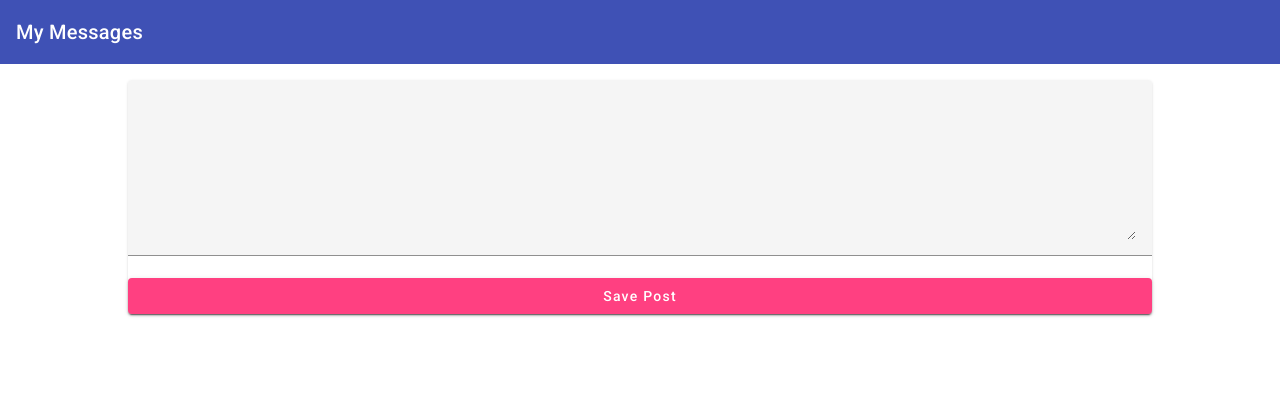
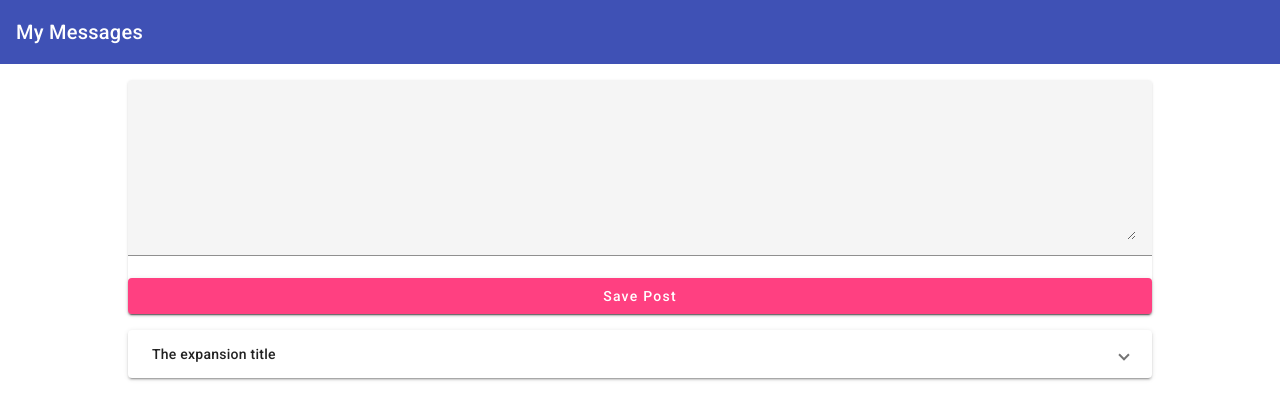
Before and after one commit to sudhansom/angular-project-aug, an Angular app: page / in a window 1280 px wide. Shown: the top 420 px of the page. Built offline with nearby package versions, Linux system fonts and the light colour scheme.

Commit message:
fix mat-expansion module and fix styling"

```diff
--- a/src/app/app.component.html
+++ b/src/app/app.component.html
@@ -1,4 +1,5 @@
 <app-header></app-header>
 <main>
   <app-post-create></app-post-create>
+  <app-post-list></app-post-list>
 </main>
--- a/src/app/app.component.scss
+++ b/src/app/app.component.scss
@@ -1,5 +1,7 @@
 :host {
   main {
-    margin-top: 1rem;
+    width: 80%;
+    margin: 1rem auto;
+
   }
 }
--- a/src/app/app.module.ts
+++ b/src/app/app.module.ts
@@ -7,16 +7,19 @@
 import { MatCardModule } from '@angular/material/card';
 import { MatButtonModule } from '@angular/material/button';
 import { MatToolbarModule } from '@angular/material/toolbar';
+import { MatExpansionModule } from '@angular/material/expansion';
 
 import { AppComponent } from './app.component';
 import { PostCreateComponent } from './posts/post-create/post-create.component';
 import { HeaderComponent } from './header/header.component';
+import { PostListComponent } from './posts/post-list/post-list.component';
 
 @NgModule({
   declarations: [
     AppComponent,
     PostCreateComponent,
     HeaderComponent,
+    PostListComponent
   ],
   imports: [
     BrowserModule,
@@ -26,6 +29,7 @@
     MatCardModule,
     MatButtonModule,
     MatToolbarModule,
+    MatExpansionModule,
   ],
   providers: [],
   bootstrap: [AppComponent]
--- a/src/app/posts/post-create/post-create.component.html
+++ b/src/app/posts/post-create/post-create.component.html
@@ -4,4 +4,3 @@
   </mat-form-field>
   <button mat-raised-button color="accent" (click)="onAddPost()">Save Post</button>
 </mat-card>
-<p>{{newPost}}</p>
--- a/src/app/posts/post-create/post-create.component.scss
+++ b/src/app/posts/post-create/post-create.component.scss
@@ -1,5 +1,4 @@
 mat-card {
-  width: 80%;
   margin: auto;
 
   mat-form-field{
--- a/src/app/posts/post-list/post-list.component.html
+++ b/src/app/posts/post-list/post-list.component.html
@@ -0,0 +1,8 @@
+<mat-accordion>
+  <mat-expansion-panel>
+    <mat-expansion-panel-header>
+      The expansion title
+    </mat-expansion-panel-header>
+    <p>I'm in an expansion pannel!</p>
+  </mat-expansion-panel>
+</mat-accordion>
--- a/src/app/posts/post-list/post-list.component.scss
+++ b/src/app/posts/post-list/post-list.component.scss
@@ -0,0 +1,4 @@
+:host {
+  display: block;
+  margin-top: 1rem;
+}
```
Also changed, not shown: src/app/posts/post-list/post-list.component.ts (+11 -0 lines).
